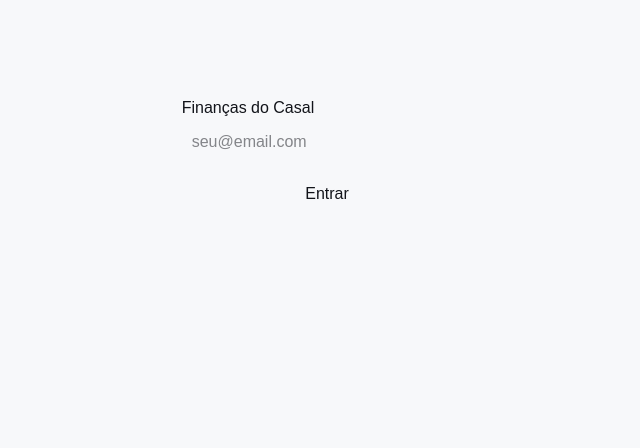
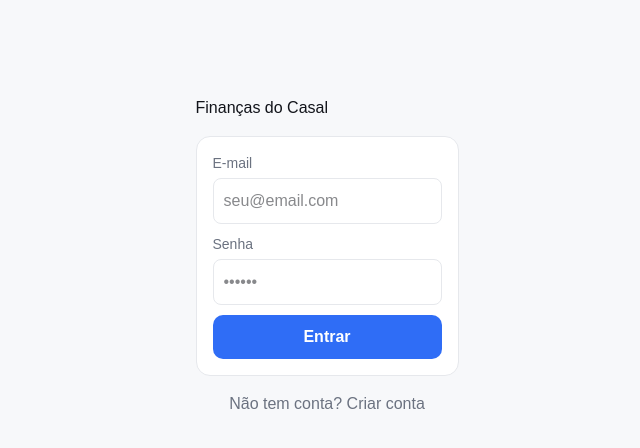
Before and after one commit to luiznocencio/financas-casal, a Next.js app: page /login in a window 1280 px wide. Shown: the top 448 px of the page, without its empty margins (313-953 px from the left). Built offline with nearby package versions, Linux system fonts and the light colour scheme.

Commit message:
feat: login por e-mail e senha (remove magic link)

```diff
--- a/src/app/login/page.tsx
+++ b/src/app/login/page.tsx
@@ -1,37 +1,119 @@
 "use client";
 import { useState } from "react";
+import { useRouter } from "next/navigation";
+import { Card } from "@/components/ui/Card";
+import { Button } from "@/components/ui/Button";
 import { createBrowserSupabase } from "@/lib/supabase/client";
 
+function mensagemErro(msg: string): string {
+  if (msg.includes("Invalid login credentials")) return "E-mail ou senha incorretos.";
+  if (msg.includes("User already registered")) return "Já existe uma conta com esse e-mail.";
+  if (msg.includes("Password should be at least")) return "A senha precisa ter pelo menos 6 caracteres.";
+  return msg || "Não foi possível concluir. Tente novamente.";
+}
+
 export default function LoginPage() {
+  const router = useRouter();
+  const [modo, setModo] = useState<"entrar" | "criar">("entrar");
   const [email, setEmail] = useState("");
-  const [enviado, setEnviado] = useState(false);
+  const [senha, setSenha] = useState("");
+  const [erro, setErro] = useState<string | null>(null);
+  const [aviso, setAviso] = useState<string | null>(null);
+  const [carregando, setCarregando] = useState(false);
 
-  async function entrar(e: React.FormEvent) {
+  async function enviar(e: React.FormEvent) {
     e.preventDefault();
-    const supabase = createBrowserSupabase();
-    await supabase.auth.signInWithOtp({
-      email,
-      options: { emailRedirectTo: `${location.origin}/` },
-    });
-    setEnviado(true);
+    setErro(null);
+    setAviso(null);
+
+    if (senha.length < 6) {
+      setErro("A senha precisa ter pelo menos 6 caracteres.");
+      return;
+    }
+
+    setCarregando(true);
+    try {
+      const supabase = createBrowserSupabase();
+
+      if (modo === "entrar") {
+        const { error } = await supabase.auth.signInWithPassword({ email, password: senha });
+        if (error) {
+          setErro(mensagemErro(error.message));
+          return;
+        }
+        router.push("/");
+        router.refresh();
+        return;
+      }
+
+      const { data, error } = await supabase.auth.signUp({ email, password: senha });
+      if (error) {
+        setErro(mensagemErro(error.message));
+        return;
+      }
+      if (data.session) {
+        router.push("/");
+        router.refresh();
+        return;
+      }
+      setAviso("Conta criada. Confirme seu e-mail para entrar.");
+    } catch {
+      setErro("Falha de conexão. Tente novamente.");
+    } finally {
+      setCarregando(false);
+    }
   }
 
   return (
-    <main style={{ maxWidth: 360, margin: "80px auto", padding: 16 }}>
+    <main style={{ maxWidth: 360, margin: "80px auto", padding: 16, display: "grid", gap: 16 }}>
       <h1>Finanças do Casal</h1>
-      {enviado ? (
-        <p>Enviamos um link de acesso para <b>{email}</b>.</p>
-      ) : (
-        <form onSubmit={entrar}>
-          <input
-            type="email" required value={email}
-            onChange={(e) => setEmail(e.target.value)}
-            placeholder="seu@email.com"
-            style={{ width: "100%", padding: 10, marginBottom: 8 }}
-          />
-          <button type="submit" style={{ width: "100%", padding: 10 }}>Entrar</button>
+
+      <Card>
+        <form onSubmit={enviar} style={{ display: "grid", gap: 10 }}>
+          <label style={{ display: "grid", gap: 4 }}>
+            <span style={{ fontSize: 14, color: "var(--muted)" }}>E-mail</span>
+            <input
+              type="email"
+              required
+              value={email}
+              onChange={(e) => setEmail(e.target.value)}
+              placeholder="seu@email.com"
+              style={{ padding: 10, borderRadius: 8, border: "1px solid var(--borda)" }}
+            />
+          </label>
+
+          <label style={{ display: "grid", gap: 4 }}>
+            <span style={{ fontSize: 14, color: "var(--muted)" }}>Senha</span>
+            <input
+              type="password"
+              required
+              value={senha}
+              onChange={(e) => setSenha(e.target.value)}
+              placeholder="••••••"
+              style={{ padding: 10, borderRadius: 8, border: "1px solid var(--borda)" }}
+            />
+          </label>
+
+          {erro && <p style={{ color: "var(--negativo)", margin: 0 }}>{erro}</p>}
+          {aviso && <p style={{ margin: 0 }}>{aviso}</p>}
+
+          <Button type="submit" variant="primary" disabled={carregando}>
+            {carregando ? "..." : modo === "entrar" ? "Entrar" : "Criar conta"}
+          </Button>
         </form>
-      )}
+      </Card>
+
+      <button
+        type="button"
+        onClick={() => {
+          setModo(modo === "entrar" ? "criar" : "entrar");
+          setErro(null);
+          setAviso(null);
+        }}
+        style={{ background: "none", border: "none", color: "var(--muted)", cursor: "pointer", textAlign: "center" }}
+      >
+        {modo === "entrar" ? "Não tem conta? Criar conta" : "Já tem conta? Entrar"}
+      </button>
     </main>
   );
 }
```
